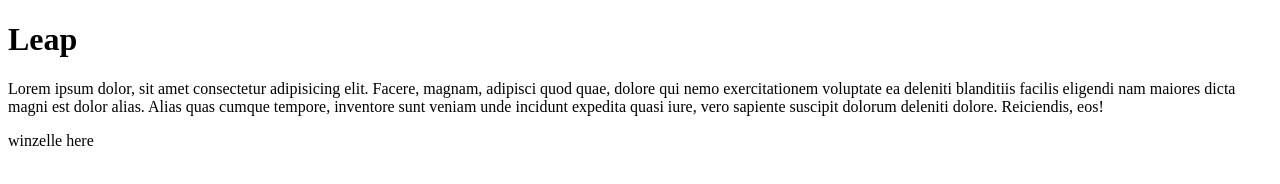
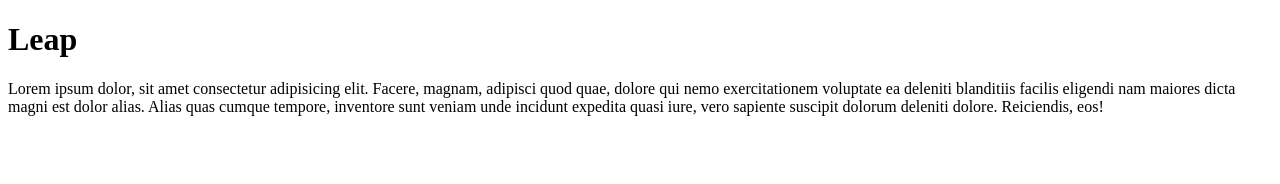
Before and after one commit to pyto-p/Leap, a plain HTML site: page index.html in a window 1280 px wide. Drawn offline with Linux system fonts and the light colour scheme.

Commit message:
Revert "feat: commit sample"

```diff
--- a/index.html
+++ b/index.html
@@ -9,6 +9,5 @@
 <body>
   <h1>Leap</h1>
   <p>Lorem ipsum dolor, sit amet consectetur adipisicing elit. Facere, magnam, adipisci quod quae, dolore qui nemo exercitationem voluptate ea deleniti blanditiis facilis eligendi nam maiores dicta magni est dolor alias. Alias quas cumque tempore, inventore sunt veniam unde incidunt expedita quasi iure, vero sapiente suscipit dolorum deleniti dolore. Reiciendis, eos!</p>
-  <p>winzelle here</p>
 </body>
 </html>
```
